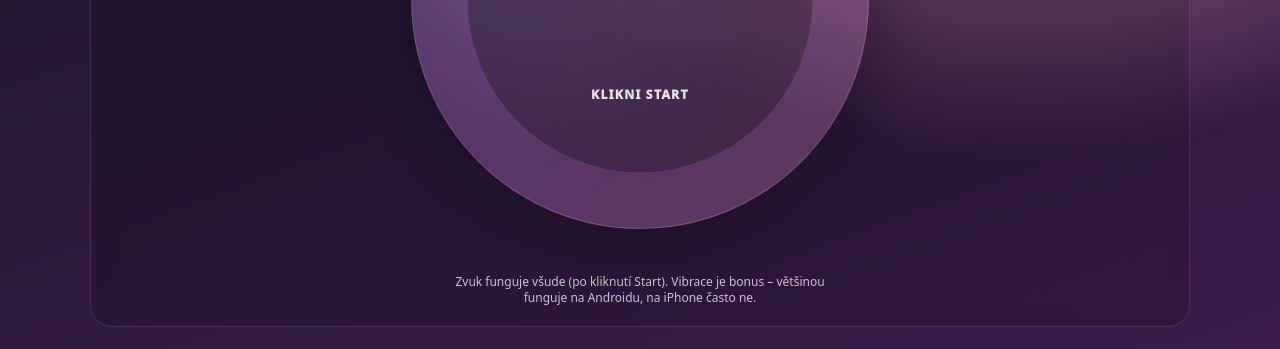
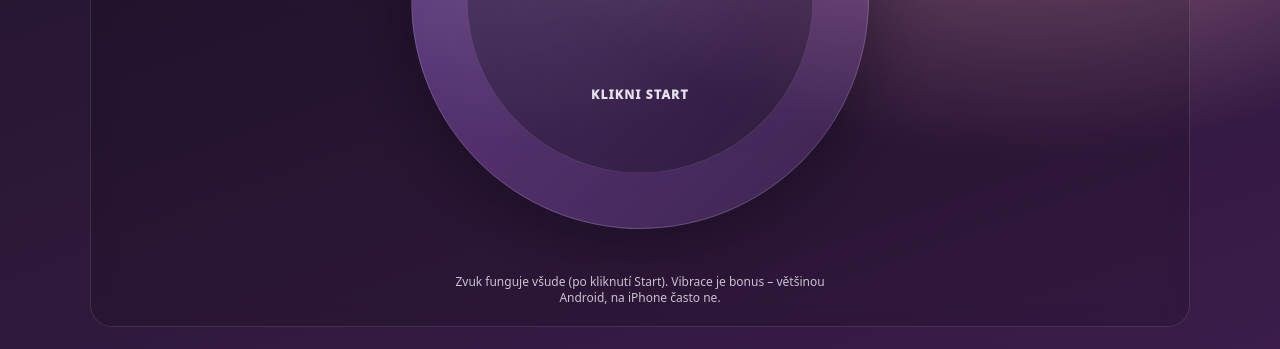
Before and after one commit to muzskakontrola/pcc-timer, a plain HTML site: page index.html in a window 1280 px wide. Shown: the part 533-882 px from the top of the page. Drawn offline with Linux system fonts and the light colour scheme.

Commit message:
Update index.html

```diff
--- a/index.html
+++ b/index.html
@@ -11,6 +11,11 @@
       --text:#F6F2FA; --muted:#E4DDF0;
       --border:rgba(255,255,255,0.14);
       --card:rgba(0,0,0,0.18);
+
+      /* režimy kruhu */
+      --workColor: rgba(181,107,255,0.42);  /* zatnuto */
+      --restColor: rgba(243,164,198,0.26);  /* uvolněno */
+      --pauseColor: rgba(120,140,170,0.22); /* pauza mezi cviky */
     }
     *{ box-sizing:border-box; }
     body{
@@ -127,15 +132,15 @@
       width:100%;
       height:100%;
       border-radius:50%;
+      border:1px solid rgba(255,255,255,0.18);
+      box-shadow: 0 18px 80px rgba(0,0,0,0.35);
+      transform: scale(0.88);
+      transition: transform 180ms ease, filter 180ms ease, background 180ms ease;
+      display:grid;
+      place-items:center;
       background:
         radial-gradient(circle at 30% 25%, rgba(255,255,255,0.18), rgba(255,255,255,0.02) 55%),
         linear-gradient(135deg, rgba(181,107,255,0.32), rgba(243,164,198,0.22));
-      border:1px solid rgba(255,255,255,0.18);
-      box-shadow: 0 18px 80px rgba(0,0,0,0.35);
-      transform: scale(0.88);
-      transition: transform 180ms ease, filter 180ms ease;
-      display:grid;
-      place-items:center;
     }
     .ring.on{
       transform: scale(1.03);
@@ -172,6 +177,24 @@
       max-width:56ch;
       line-height:1.35;
     }
+
+    /* Barevné režimy kruhu */
+    .ring.mode-work{
+      background:
+        radial-gradient(circle at 30% 25%, rgba(255,255,255,0.18), rgba(255,255,255,0.02) 55%),
+        linear-gradient(135deg, var(--workColor), rgba(181,107,255,0.10));
+    }
+    .ring.mode-rest{
+      background:
+        radial-gradient(circle at 30% 25%, rgba(255,255,255,0.18), rgba(255,255,255,0.02) 55%),
+        linear-gradient(135deg, var(--restColor), rgba(243,164,198,0.10));
+    }
+    .ring.mode-pause{
+      background:
+        radial-gradient(circle at 30% 25%, rgba(255,255,255,0.16), rgba(255,255,255,0.02) 55%),
+        linear-gradient(135deg, var(--pauseColor), rgba(0,0,0,0.10));
+      filter: saturate(0.85);
+    }
   </style>
 </head>
 
@@ -181,7 +204,7 @@
       <div class="brand">
         <div class="tag">P.C.C. METHOD</div>
         <div class="title">Časovač tréninku</div>
-        <div class="subtitle">Klikni Start a jen sleduj kruh. Trénink spusť 2× denně, mezi nimi min. 2 hodiny pauza.</div>
+        <div class="subtitle">Klikni Start a sleduj kruh. Trénink spusť 2× denně, mezi nimi min. 2 hodiny pauza.</div>
       </div>
 
       <div class="tip">
@@ -201,7 +224,7 @@
       <div class="exercise" id="exerciseName">Připraveno</div>
 
       <div class="ringWrap">
-        <div class="ring" id="ring">
+        <div class="ring mode-rest" id="ring">
           <div class="ringInner">
             <div class="time" id="timeLeft">00</div>
             <div class="phase" id="phaseText">KLIKNI START</div>
@@ -209,66 +232,125 @@
         </div>
       </div>
 
-      <div class="hint" id="hint">
-        Zvuk funguje všude (po kliknutí Start). Vibrace je bonus – většinou funguje na Androidu, na iPhone často ne.
+      <div class="hint">
+        Zvuk funguje všude (po kliknutí Start). Vibrace je bonus – většinou Android, na iPhone často ne.
       </div>
     </div>
   </div>
 
 <script>
 /* =========================
-   1) DNY (zatím Den 1 + Den 7)
+   1) DNY 1–7 (HOTOVO)
    ========================= */
 const DAYS = {
   "Den 1": [
     { seconds:31, label:"Short Holding" },
     { seconds:7,  label:"Pauza", rest:true },
-
     { seconds:35, label:"Trembling" },
     { seconds:7,  label:"Pauza", rest:true },
-
     { seconds:31, label:"Short Holding" },
     { seconds:7,  label:"Pauza", rest:true },
-
     { seconds:35, label:"Trembling" },
     { seconds:7,  label:"Pauza", rest:true },
-
     { seconds:31, label:"Short Holding" },
     { seconds:7,  label:"Pauza", rest:true },
+    { seconds:35, label:"Trembling" },
+  ],
 
+  "Den 2": [
+    { seconds:35, label:"Trembling" },
+    { seconds:7,  label:"Pauza", rest:true },
+    { seconds:31, label:"Short Holding" },
+    { seconds:7,  label:"Pauza", rest:true },
+    { seconds:35, label:"Trembling" },
+    { seconds:7,  label:"Pauza", rest:true },
+    { seconds:31, label:"Short Holding" },
+    { seconds:7,  label:"Pauza", rest:true },
+    { seconds:35, label:"Trembling" },
+    { seconds:7,  label:"Pauza", rest:true },
+    { seconds:31, label:"Short Holding" },
+  ],
+
+  "Den 3": [
+    { seconds:39, label:"Steady Trembling" },
+    { seconds:7,  label:"Pauza", rest:true },
+    { seconds:31, label:"Short Holding" },
+    { seconds:7,  label:"Pauza", rest:true },
+    { seconds:35, label:"Trembling" },
+    { seconds:7,  label:"Pauza", rest:true },
+    { seconds:39, label:"Steady Trembling" },
+    { seconds:7,  label:"Pauza", rest:true },
+    { seconds:31, label:"Short Holding" },
+    { seconds:7,  label:"Pauza", rest:true },
+    { seconds:35, label:"Trembling" },
+  ],
+
+  "Den 4": [
+    { seconds:35, label:"Trembling" },
+    { seconds:7,  label:"Pauza", rest:true },
+    { seconds:39, label:"Steady Trembling" },
+    { seconds:7,  label:"Pauza", rest:true },
+    { seconds:31, label:"Short Holding" },
+    { seconds:7,  label:"Pauza", rest:true },
+    { seconds:39, label:"Steady Trembling" },
+    { seconds:7,  label:"Pauza", rest:true },
+    { seconds:35, label:"Trembling" },
+    { seconds:7,  label:"Pauza", rest:true },
+    { seconds:31, label:"Short Holding" },
+  ],
+
+  "Den 5": [
+    { seconds:31, label:"Short Holding" },
+    { seconds:7,  label:"Pauza", rest:true },
+    { seconds:35, label:"Trembling" },
+    { seconds:7,  label:"Pauza", rest:true },
+    { seconds:31, label:"Short Holding" },
+    { seconds:7,  label:"Pauza", rest:true },
+    { seconds:39, label:"Steady Trembling" },
+    { seconds:7,  label:"Pauza", rest:true },
+    { seconds:35, label:"Trembling" },
+    { seconds:7,  label:"Pauza", rest:true },
+    { seconds:31, label:"Short Holding" },
+  ],
+
+  "Den 6": [
+    { seconds:39, label:"Steady Trembling" },
+    { seconds:7,  label:"Pauza", rest:true },
+    { seconds:31, label:"Short Holding" },
+    { seconds:7,  label:"Pauza", rest:true },
+    { seconds:39, label:"Steady Trembling" },
+    { seconds:7,  label:"Pauza", rest:true },
+    { seconds:35, label:"Trembling" },
+    { seconds:7,  label:"Pauza", rest:true },
+    { seconds:31, label:"Short Holding" },
+    { seconds:7,  label:"Pauza", rest:true },
     { seconds:35, label:"Trembling" },
   ],
 
   "Den 7": [
     { seconds:39, label:"Starter" },
     { seconds:7,  label:"Pauza", rest:true },
-
     { seconds:31, label:"Short Holding" },
     { seconds:7,  label:"Pauza", rest:true },
-
     { seconds:35, label:"Trembling" },
     { seconds:7,  label:"Pauza", rest:true },
-
     { seconds:39, label:"Starter" },
     { seconds:7,  label:"Pauza", rest:true },
-
     { seconds:39, label:"Steady Trembling" },
     { seconds:7,  label:"Pauza", rest:true },
-
     { seconds:31, label:"Short Holding" },
   ],
 };
 
 /* =========================
-   2) MIKRO-RYTMUS (jen vizuálně + zvuk)
-   - uživatel nevidí 1s/1s, ale kruh se mění
+   2) MIKRO-RYTMUS (vizuál + píp)
    ========================= */
 const MICRO = {
-  "Short Holding":   { pattern:[ {on:3}, {off:3} ] },                // 3s zatnout / 3s uvolnit
-  "Trembling":       { pattern:[ {on:1}, {off:1} ] },                // 1s/1s
-  "Steady Trembling":{ pattern:[ {on:2}, {off:1} ] },                // 2s/1s
-  "Starter":         { pattern:[ {on:1}, {off:1}, {on:3}, {off:1} ] },// mix
-  "Pauza":           { pattern:[ {off:1} ] },
+  "Short Holding":    { pattern:[ {on:3}, {off:3} ] },                  // 3/3
+  "Trembling":        { pattern:[ {on:1}, {off:1} ] },                  // 1/1
+  "Steady Trembling": { pattern:[ {on:2}, {off:1} ] },                  // 2/1
+  "Starter":          { pattern:[ {on:1}, {off:1}, {on:3}, {off:1} ] }, // mix
+  "Pauza":            { pattern:[ {off:1} ] },
 };
 
 /* =========================
@@ -292,7 +374,7 @@ function vibrate(ms=60){
 }
 
 /* =========================
-   4) UI
+   4) UI a stav
    ========================= */
 const daySelect = document.getElementById("daySelect");
 const startBtn  = document.getElementById("startBtn");
@@ -316,13 +398,25 @@ let microOn = false;
 let running = false;
 let timer = null;
 
+/* režimy kruhu */
 function setRing(on){
   ring.classList.toggle("on", on);
   phaseText.textContent = on ? "ZATNOUT" : "UVOLNIT";
+
+  ring.classList.remove("mode-work", "mode-rest", "mode-pause");
+  ring.classList.add(on ? "mode-work" : "mode-rest");
+}
+function setPauseMode(){
+  ring.classList.remove("mode-work", "mode-rest");
+  ring.classList.add("mode-pause");
+  ring.classList.remove("on");
+  phaseText.textContent = "PAUZA";
 }
 function setTime(sec){
   timeLeftEl.textContent = String(Math.max(0, Math.ceil(sec))).padStart(2,"0");
 }
+
+/* mikro rytmus pro aktuální cvik */
 function initMicroFor(label){
   const cfg = MICRO[label] || MICRO["Trembling"];
   microIndex = 0;
@@ -338,7 +432,7 @@ function nextMicro(label){
   microOn = !!seg.on;
   microRemaining = seg.on ?? seg.off ?? 1;
 
-  // signál při přepnutí fáze
+  // pípnutí jen při změně zatnout/uvolnit (pauza píp nepoužívá)
   if(microOn){
     beep(920,70); vibrate(40);
   }else{
@@ -347,6 +441,7 @@ function nextMicro(label){
   setRing(microOn);
 }
 
+/* hlavní tick */
 function tick(){
   if(!running) return;
 
@@ -359,21 +454,25 @@ function tick(){
     exerciseName.textContent = "Hotovo";
     phaseText.textContent = "KONEC";
     setTime(0);
-    setRing(false);
+    ring.classList.remove("on");
+    ring.classList.remove("mode-work","mode-rest");
+    ring.classList.add("mode-pause");
     return;
   }
 
-  // krok (celý blok) odpočet
+  // odpočet aktuálního bloku
   stepRemaining -= 1;
   setTime(stepRemaining);
 
-  // mikro fáze odpočet
-  microRemaining -= 1;
-  if(microRemaining <= 0){
-    nextMicro(s.label);
+  // mikro rytmus jen pokud to není pauza blok
+  if(!s.rest){
+    microRemaining -= 1;
+    if(microRemaining <= 0){
+      nextMicro(s.label);
+    }
   }
 
-  // konec kroku -> další krok
+  // konec bloku -> další
   if(stepRemaining <= 0){
     stepIndex += 1;
     const next = steps[stepIndex];
@@ -382,18 +481,17 @@ function tick(){
     }
     stepRemaining = next.seconds;
     exerciseName.textContent = next.label;
-
-    initMicroFor(next.label);
     setTime(stepRemaining);
 
-    // pauza krok: kruh nech na uvolnit
     if(next.rest){
-      setRing(false);
-      phaseText.textContent = "PAUZA";
+      setPauseMode();
+    }else{
+      initMicroFor(next.label);
     }
   }
 }
 
+/* změna dne */
 function setDay(key){
   currentDayKey = key;
   steps = DAYS[key];
@@ -410,12 +508,22 @@ function setDay(key){
   stepRemaining = first?.seconds ?? 0;
   exerciseName.textContent = first?.label ?? "Připraveno";
 
-  initMicroFor(first?.label ?? "Trembling");
   setTime(stepRemaining);
+  ring.classList.remove("mode-work","mode-rest","mode-pause","on");
+  ring.classList.add("mode-rest");
   phaseText.textContent = "KLIKNI START";
-  ring.classList.remove("on");
+
+  // připrav mikro rytmus jen jako start preview
+  if(first?.rest){
+    setPauseMode();
+  }else{
+    initMicroFor(first?.label ?? "Trembling");
+    ring.classList.remove("on"); // preview bez pulzu
+    phaseText.textContent = "KLIKNI START";
+  }
 }
 
+/* ovládání */
 startBtn.addEventListener("click", ()=>{
   if(running) return;
   running = true;
@@ -425,6 +533,14 @@ startBtn.addEventListener("click", ()=>{
 
   // start signál
   beep(880,90); vibrate(50);
+
+  // pokud startujeme na pauze (nemělo by), nastav pauzu
+  const s = steps[stepIndex];
+  if(s?.rest){
+    setPauseMode();
+  }else{
+    initMicroFor(s?.label ?? "Trembling");
+  }
 
   if(!timer) timer = setInterval(tick, 1000);
 });
@@ -438,6 +554,7 @@ resetBtn.addEventListener("click", ()=>{
   setDay(currentDayKey);
 });
 
+/* dropdown */
 Object.keys(DAYS).forEach(k=>{
   const opt = document.createElement("option");
   opt.value = k;
```
